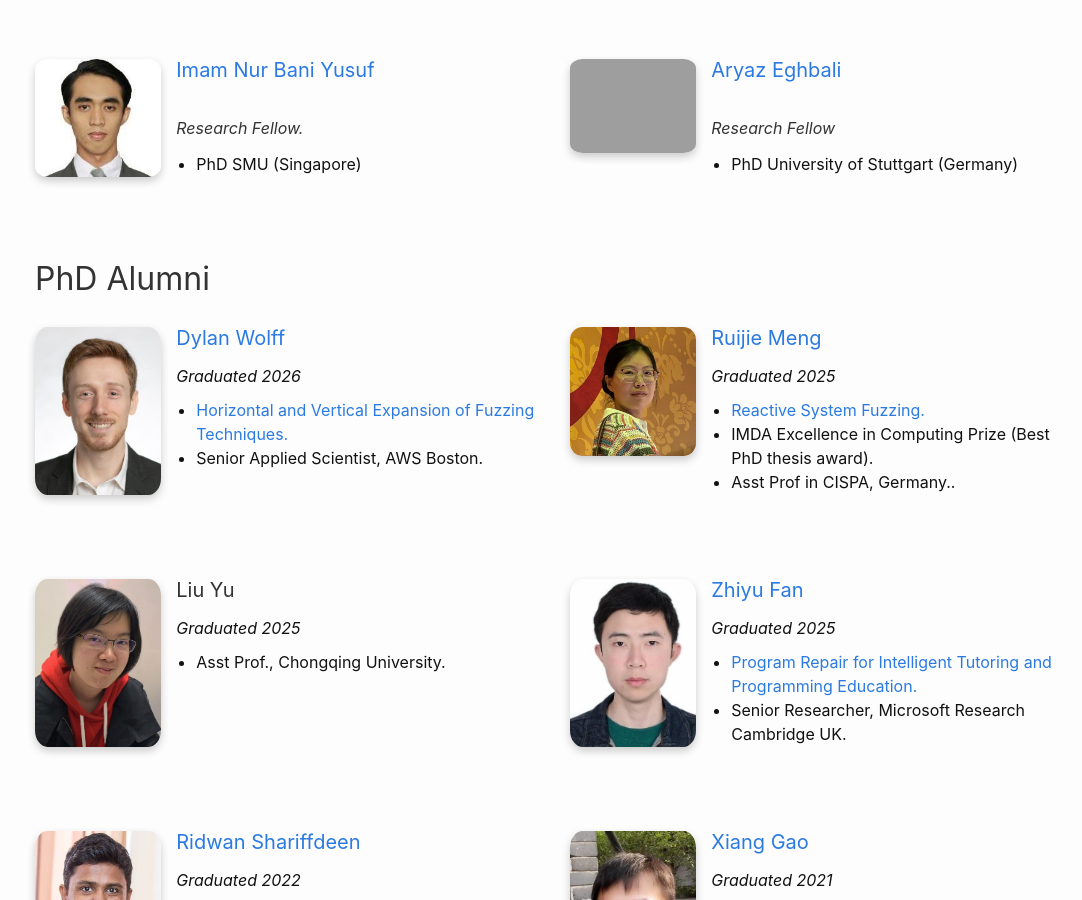
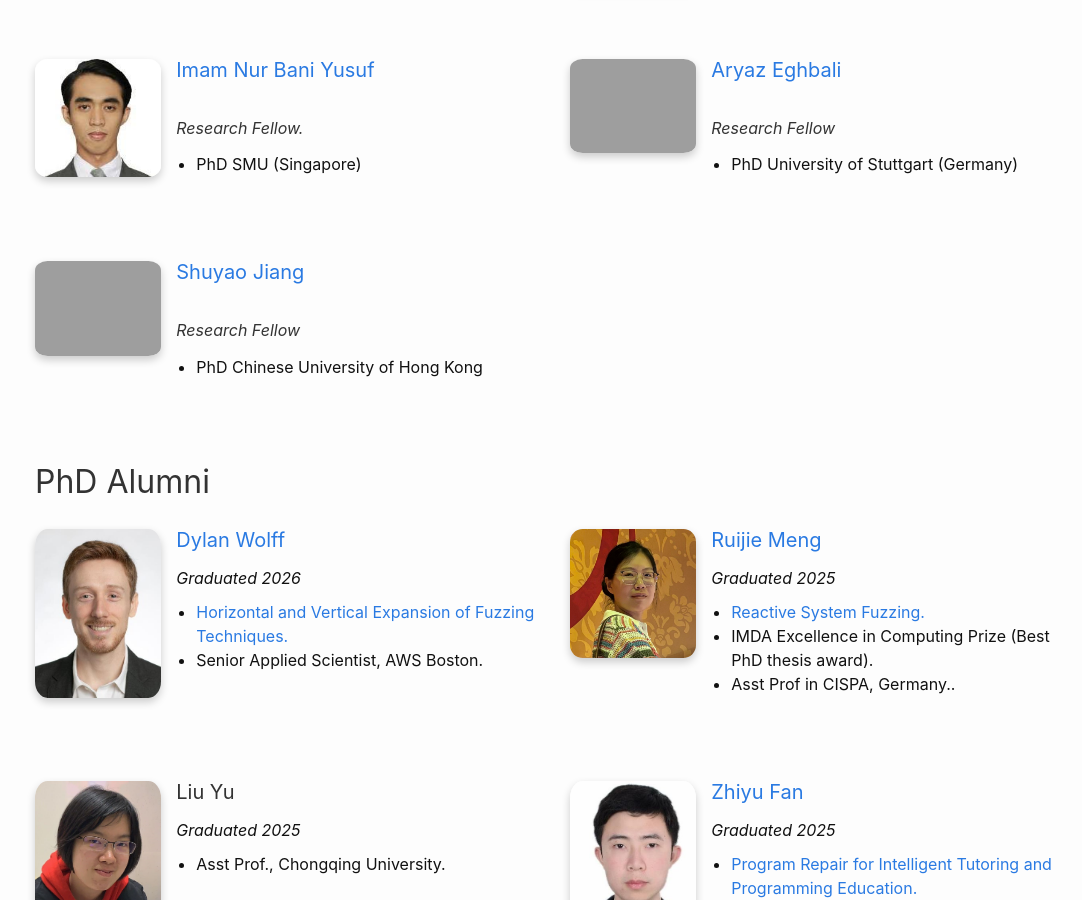
Before and after one commit to nus-tss/nus-tss.github.io, a Jekyll site: the page built from _pages/team.md, in a window 1280 px wide and 900 px high, scrolled down 2288 px. Shown: the whole window, without its empty margins (85-1167 px from the left). Built offline with Jekyll 4.4.1, drawn with Linux system fonts in a browser that asks for light colours; nearby versions of some CDN libraries.

Commit message:
Add Shuyao Jiang to staff list

```diff
--- a/_data/team/staff.yml
+++ b/_data/team/staff.yml
@@ -37,3 +37,9 @@
   role: Research Fellow
   info: PhD University of Stuttgart (Germany)
   website: https://aryaze.github.io/
+
+- name: Shuyao Jiang
+  photo: shuyao.jpg
+  role: Research Fellow
+  info: PhD Chinese University of Hong Kong
+  website: https://shuyaojiang.github.io/
```
